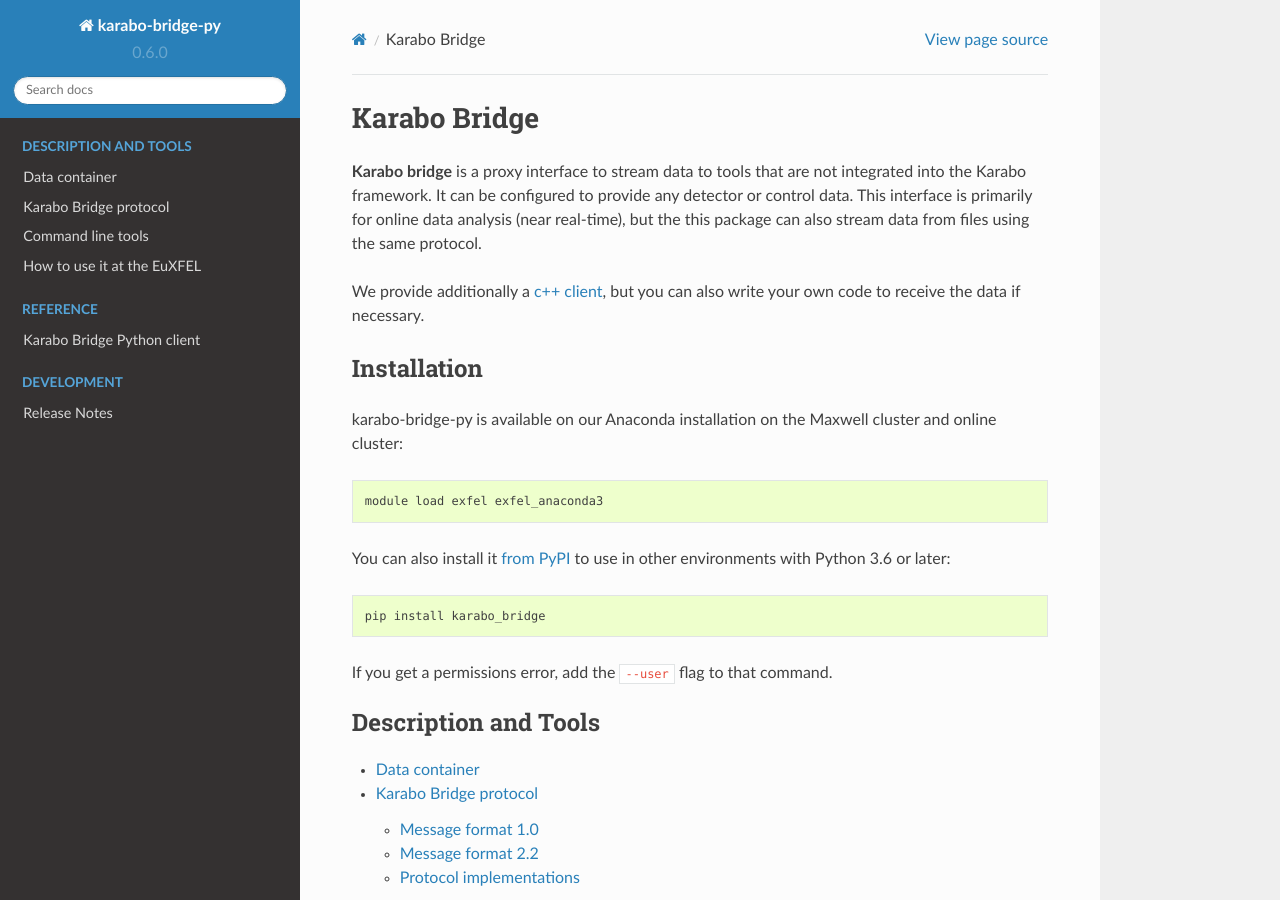
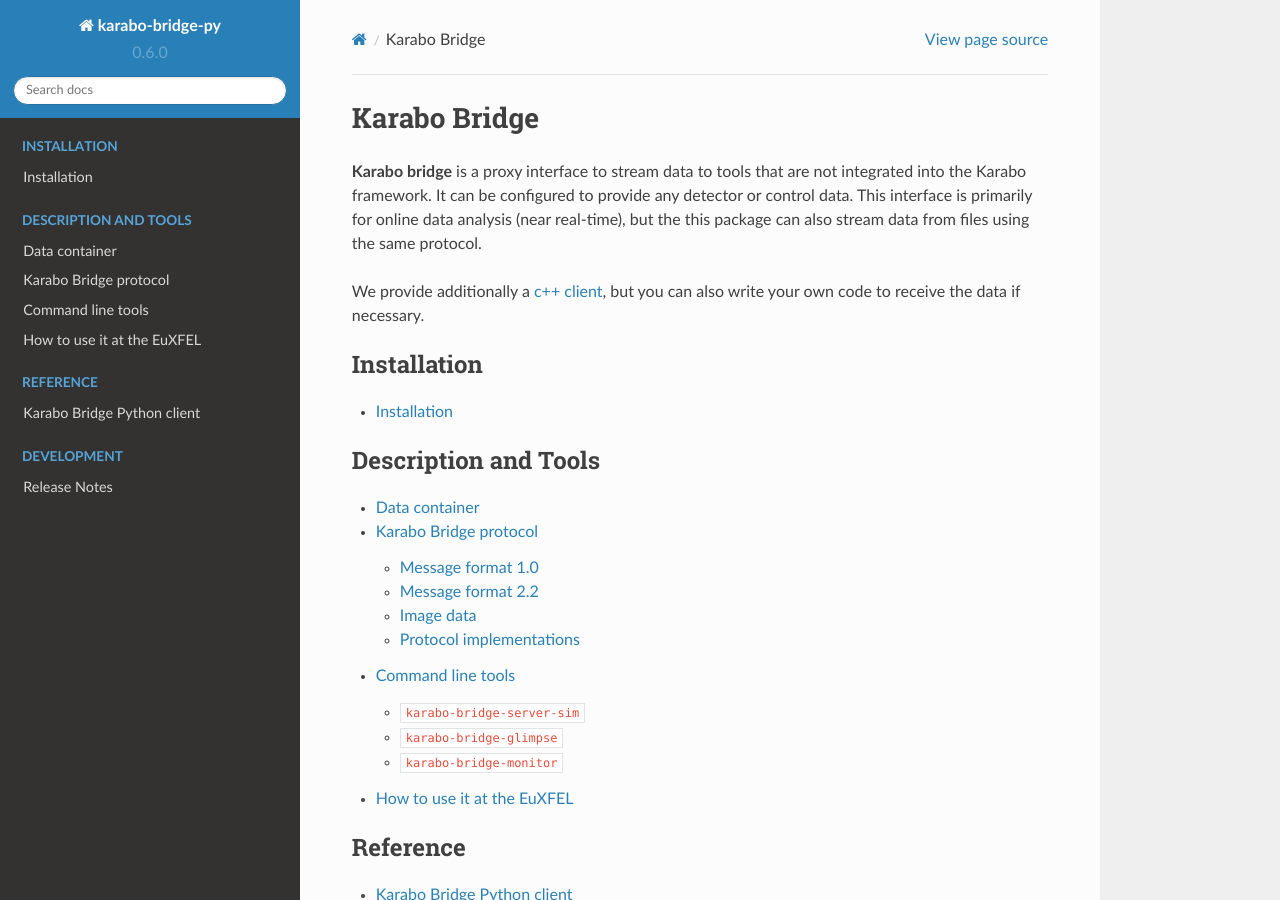
Before and after one commit to European-XFEL/karabo-bridge-py, a Sphinx documentation site: the page built from docs/index.rst, in a window 1280 px wide and 900 px high. Built offline with Sphinx 7.4.7 and the Read the Docs theme 2.0.0, drawn with Linux system fonts in a browser that asks for light colours.

Commit message:
move installation procedure

```diff
--- a/docs/cli.rst
+++ b/docs/cli.rst
@@ -1,5 +1,7 @@
 Command line tools
 ==================
+
+.. _cmd-server-sim:
 
 ``karabo-bridge-server-sim``
 ----------------------------
--- a/docs/euxfel.rst
+++ b/docs/euxfel.rst
@@ -5,4 +5,4 @@
 
 Karabo bridge devices (from which karabo bridge clients can connect to and receive data) are running at all instruments.
 
-Detailed setup for each instrument is available `here<https://in.xfel.eu/readthedocs/docs/data-analysis-user-documentation/en/latest/online.html#how-to-use-it-at-the-euxfel>`__.
+Detailed setup for each instrument is available `here <https://in.xfel.eu/readthedocs/docs/data-analysis-user-documentation/en/latest/online.html#how-to-use-it-at-the-euxfel>`__.
--- a/docs/index.rst
+++ b/docs/index.rst
@@ -11,21 +11,11 @@
 <https://github.com/European-XFEL/karabo-bridge-cpp>`__, but you can also write
 your own code to receive the data if necessary.
 
-Installation
-------------
 
-karabo-bridge-py is available on our Anaconda installation on the Maxwell cluster
-and online cluster::
+.. toctree::
+   :caption: Installation
 
-    module load exfel exfel_anaconda3
-
-You can also install it `from PyPI <https://pypi.org/project/karabo-bridge-py/>`__
-to use in other environments with Python 3.6 or later::
-
-    pip install karabo_bridge
-
-If you get a permissions error, add the ``--user`` flag to that command.
-
+   installation
 
 .. toctree::
    :caption: Description and Tools
@@ -34,7 +24,6 @@
    protocol
    cli
    euxfel
-
 
 .. toctree::
    :caption: Reference
--- a/docs/protocol.rst
+++ b/docs/protocol.rst
@@ -130,7 +130,7 @@
   Moved metadata from the data to the header.
 
 Image data
-~~~~~~~~~~
+----------
 
 Karabo ``ImageData`` objects, holding images from cameras, are represented by a
 number of keys with a common prefix. This keys following this prefix include:
@@ -164,4 +164,4 @@
 
 * `PipeToZeroMQ Karabo device <https://in.xfel.eu/gitlab/karaboDevices/PipeToZeroMQ>`_:
   sends data from a live Karabo system.
-* The `Python client`_ includes a server to send simulated random data.
+* The `Python client`_ includes a :ref:`server <cmd-server-sim>` to send simulated random data.
```
Also changed, not shown: docs/changelog.rst (+17 -17 lines), docs/installation.rst (added, +14 -0 lines), docs/reference.rst (line endings or trailing spaces).
